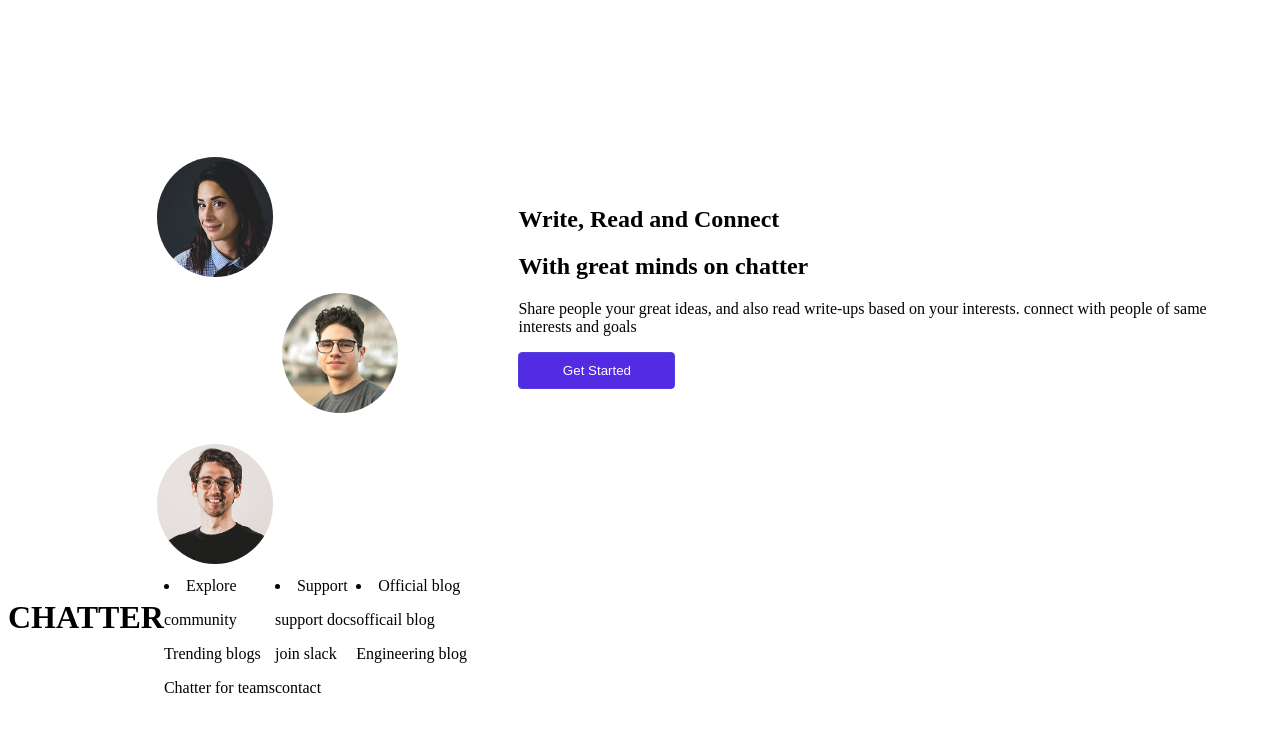
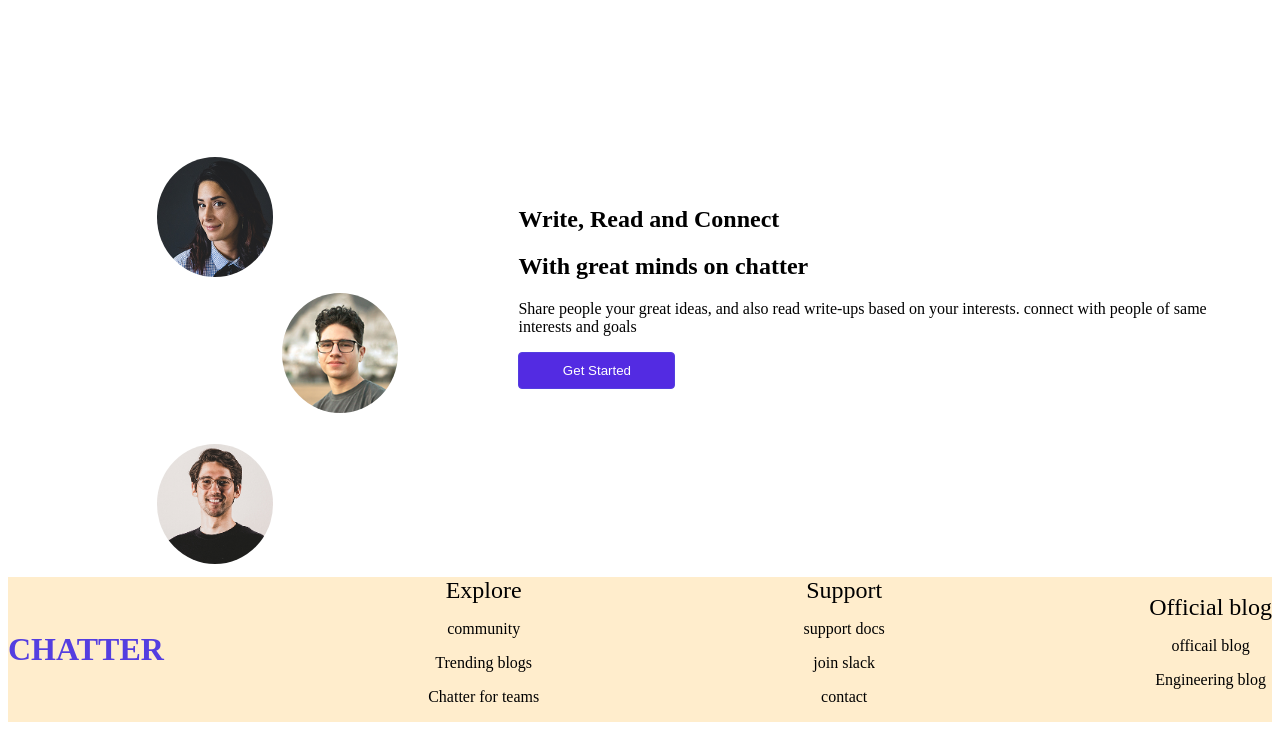
Before and after one commit to joelyakubu269/AltschoolExamProject, a plain HTML site: page index.html in a window 1280 px wide. Shown: the part 1512-2242 px from the top of the page. Drawn offline with Linux system fonts and the light colour scheme.

Commit message:
doing the altschool exam project

```diff
--- a/index.css
+++ b/index.css
@@ -229,6 +229,19 @@
             }
         }
         footer{
+            max-width: 1440px;
+            max-height: 402px;
+            top: 3217px;
+            background-color: #FFEDCC;
             display: flex;
-
+            justify-content: space-between;
+            align-items: center;
+            text-align: center;
+            & h1{
+                color: #543EE0;
+            }
+            & li{
+                list-style: none;
+                font-size: x-large;
+            }
         }
--- a/index.html
+++ b/index.html
@@ -101,20 +101,20 @@ interests. connect with people of same interests and goals </p>
 <footer>
    <h1>CHATTER</h1>
 
-    <nav class="i1">
+    <nav>
     <li>Explore</li>
     <p>community</p>
     <p>Trending blogs</p>
     <p>Chatter for teams</p>
 
    </nav>
-   <nav class="i2">
+   <nav>
     <li>Support</li>
     <p>support docs</p>
     <p>join slack</p>
     <p>contact</p>
    </nav>
-   <nav class="13">
+   <nav>
     <li>Official blog</li>
     <p>officail blog</p>
     <p>Engineering blog</p>
```
